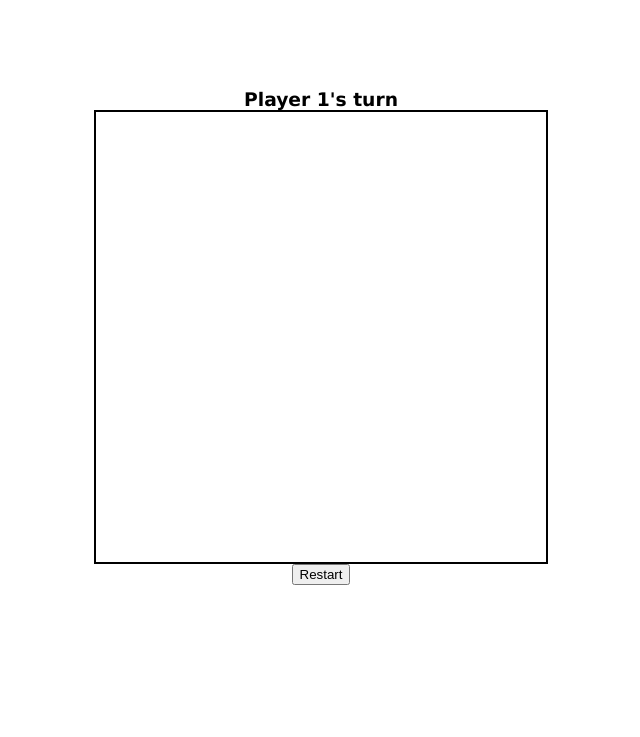
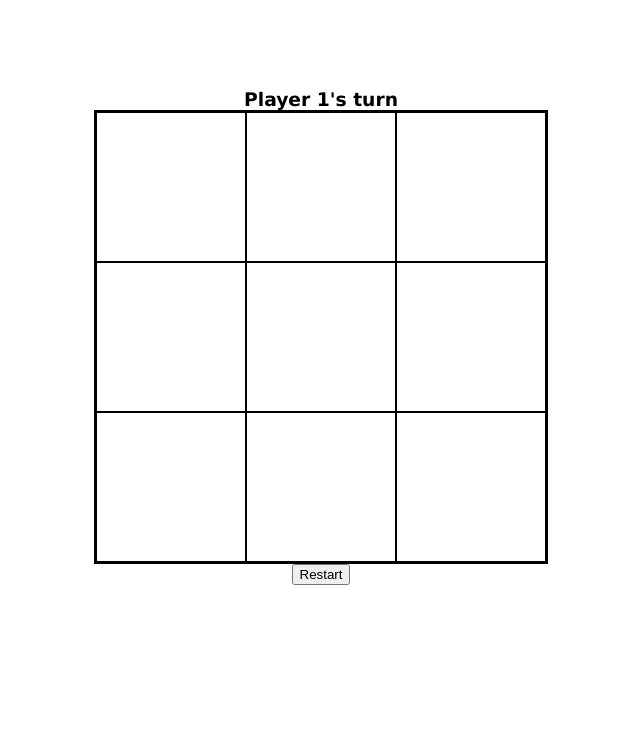
Before and after one commit to jayyzzeezzy/tic-tac-toe, a plain HTML site: page index.html in a window 1280 px wide. Shown: the part 41-778 px from the top of the page, without its empty margins (319-959 px from the left). Drawn offline with Linux system fonts and the light colour scheme.

Commit message:
Create squares inside the gameboard and add style

```diff
--- a/script.js
+++ b/script.js
@@ -10,7 +10,14 @@ const gameboard = (function () {
     const board = ["", "", "", "", "", "", "", "", ""];
 
     // generate gameboard UI
+    const gameboard = document.querySelector('.gameboard');
 
+    board.forEach((item, index) => {
+        const square = document.createElement('div');
+        square.classList.add('square');
+        square.setAttribute('data-index', `${index}`);
+        gameboard.appendChild(square);
+    });
 
     // return object
     return { board };
--- a/style.css
+++ b/style.css
@@ -34,6 +34,10 @@ body {
     border: 2px solid black;
 }
 
+.square {
+    border: 1px solid black;
+}
+
 .restart {
     display: flex;
     justify-content: center;
```
